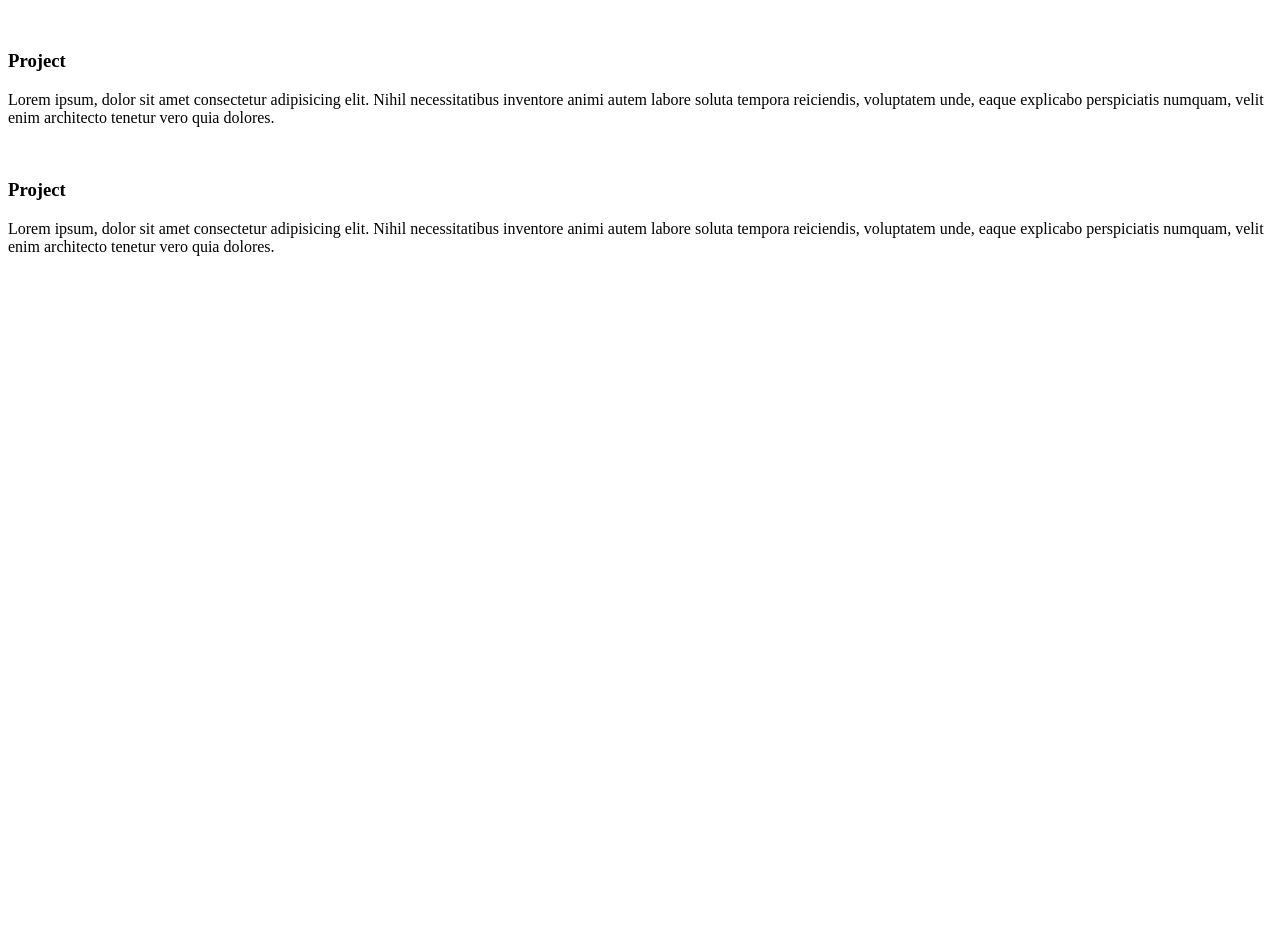
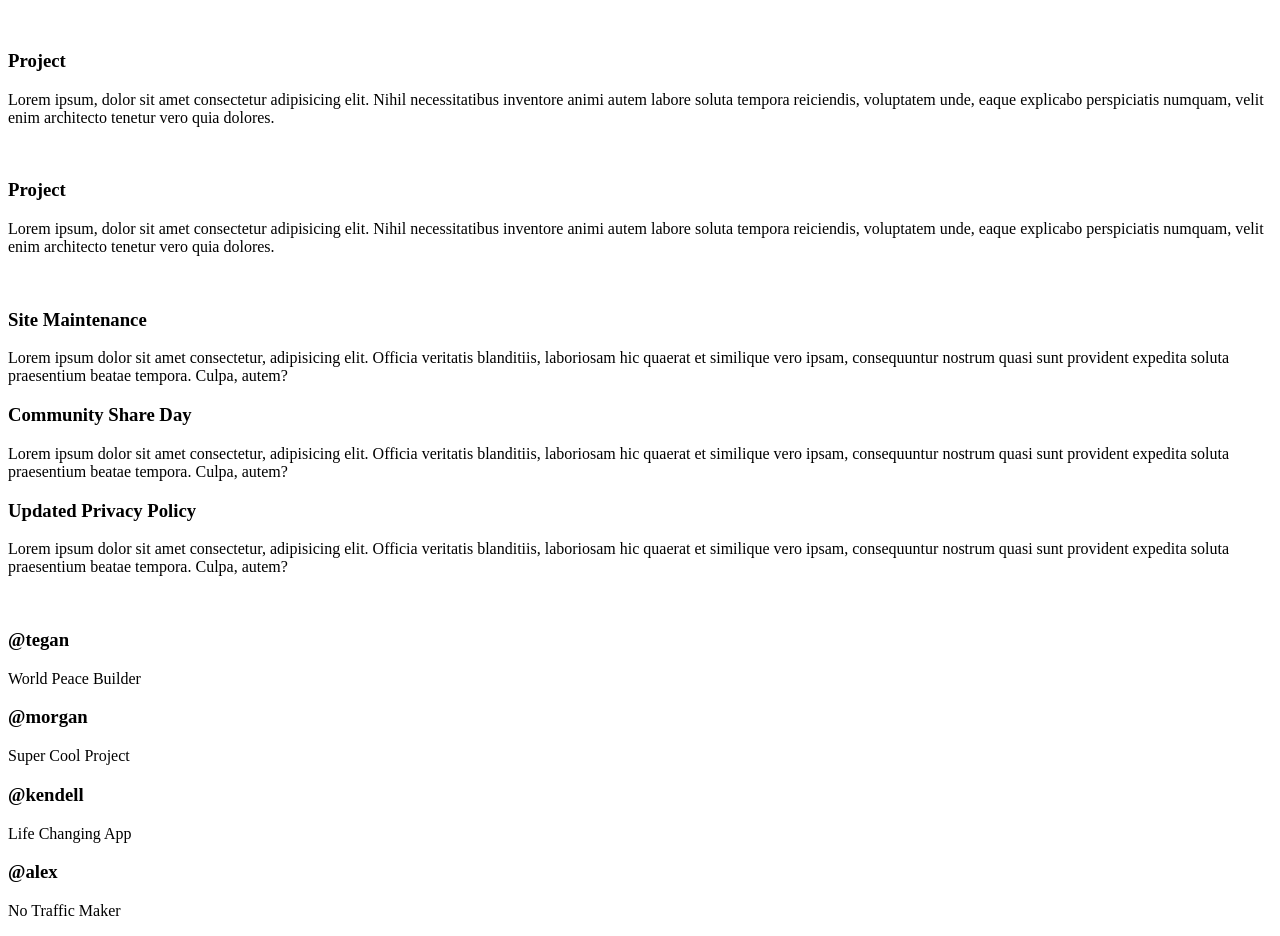
Before and after one commit to blainefreestone/admin-dashboard, a plain HTML site: page index.html in a window 1280 px wide. Shown: the part 1534-2470 px from the top of the page. Before the commit the page ends 1832 px from the top, so only its background shows below. Drawn offline with Linux system fonts and the light colour scheme.

Commit message:
All html elements created.

```diff
--- a/index.html
+++ b/index.html
@@ -141,10 +141,39 @@
              </div>
         </div>
         <div class="announcements">
-
+            <div>
+                <h3>Site Maintenance</h3>
+                <p>Lorem ipsum dolor sit amet consectetur, adipisicing elit. Officia veritatis blanditiis, laboriosam hic quaerat et similique vero ipsam, consequuntur nostrum quasi sunt provident expedita soluta praesentium beatae tempora. Culpa, autem?</p>
+            </div>
+            <div>
+                <h3>Community Share Day</h3>
+                <p>Lorem ipsum dolor sit amet consectetur, adipisicing elit. Officia veritatis blanditiis, laboriosam hic quaerat et similique vero ipsam, consequuntur nostrum quasi sunt provident expedita soluta praesentium beatae tempora. Culpa, autem?</p>
+            </div>
+            <div>
+                <h3>Updated Privacy Policy</h3>
+                <p>Lorem ipsum dolor sit amet consectetur, adipisicing elit. Officia veritatis blanditiis, laboriosam hic quaerat et similique vero ipsam, consequuntur nostrum quasi sunt provident expedita soluta praesentium beatae tempora. Culpa, autem?</p>
+            </div>
         </div>
         <div class="trending">
-
+            <div class="profile">
+                <img>
+                <div class="profile-info">
+                    <h3>@tegan</h3>
+                    <p>World Peace Builder</p>
+                </div>
+                <div class="profile-info">
+                    <h3>@morgan</h3>
+                    <p>Super Cool Project</p>
+                </div>
+                <div class="profile-info">
+                    <h3>@kendell</h3>
+                    <p>Life Changing App</p>
+                </div>
+                <div class="profile-info">
+                    <h3>@alex</h3>
+                    <p>No Traffic Maker</p>
+                </div>
+            </div>
         </div>
     </div>
 </body>
```
